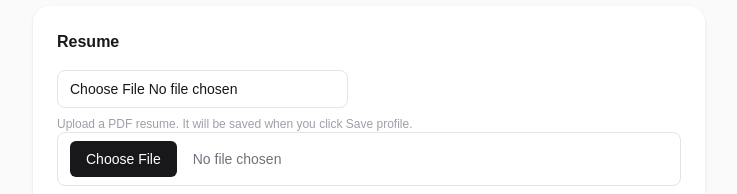
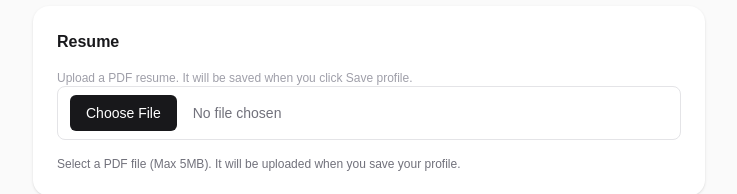
Before and after one commit to GermanYusufov/controlled-hiring-platform, a Next.js app: page /profile in a window 1280 px wide. Shown: the part 908-1102 px from the top of the page, without its empty margins (271-1008 px from the left). Built offline with nearby package versions, Linux system fonts and the light colour scheme; no server answers.

Commit message:
Cleaned up resume upload UI

```diff
--- a/app/profile/page.tsx
+++ b/app/profile/page.tsx
@@ -253,12 +253,6 @@
           <section className="rounded-2xl bg-white p-6 shadow-sm">
             <h2 className="mb-4 text-base font-semibold text-zinc-900">Resume</h2>
 
-            <input
-              type="file"
-              name="resume"
-              accept=".pdf"
-              className="rounded-lg border border-zinc-200 px-3 py-2 text-sm"
-            />
 
             <p className="mt-2 text-xs text-zinc-400">
               Upload a PDF resume. It will be saved when you click Save profile.
```
